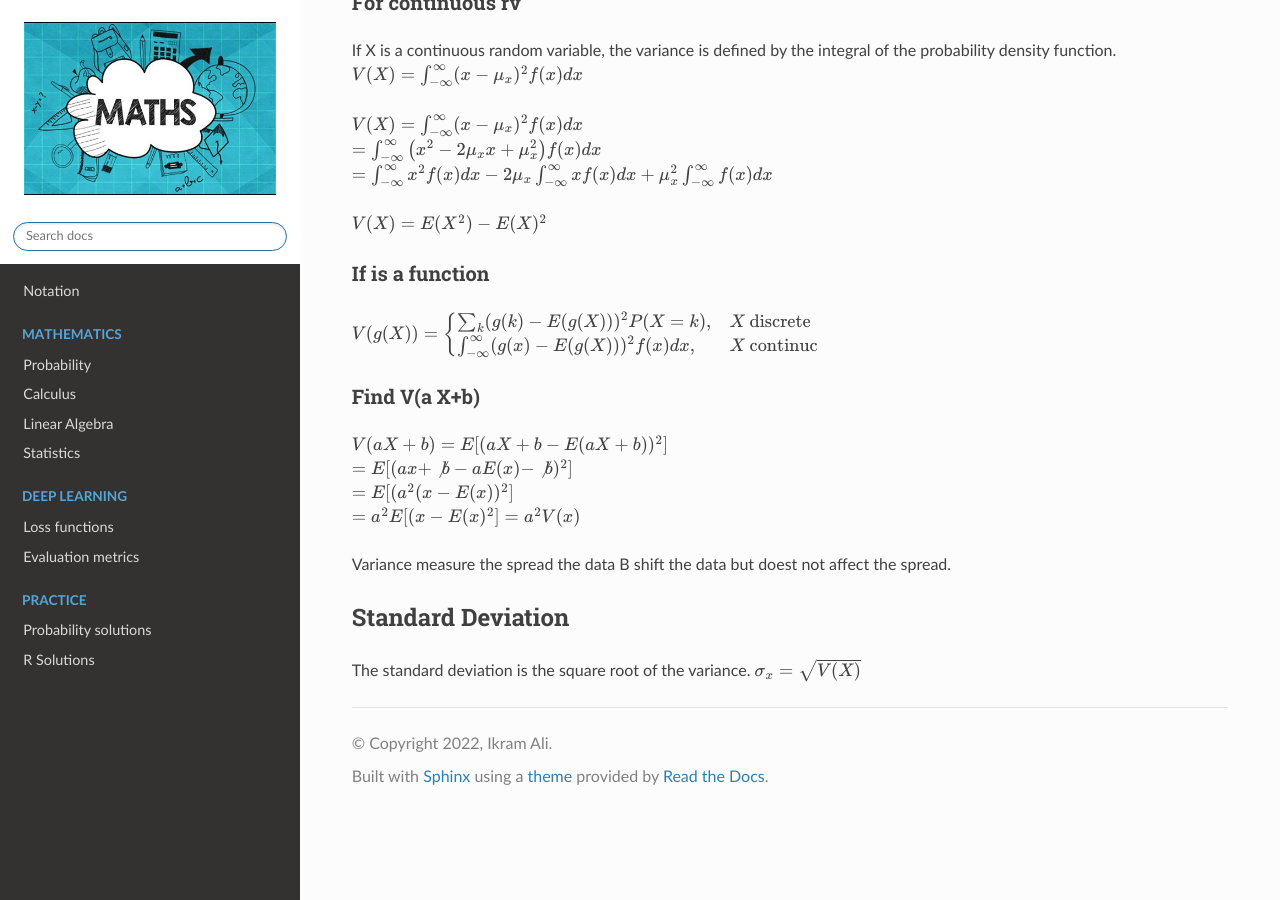
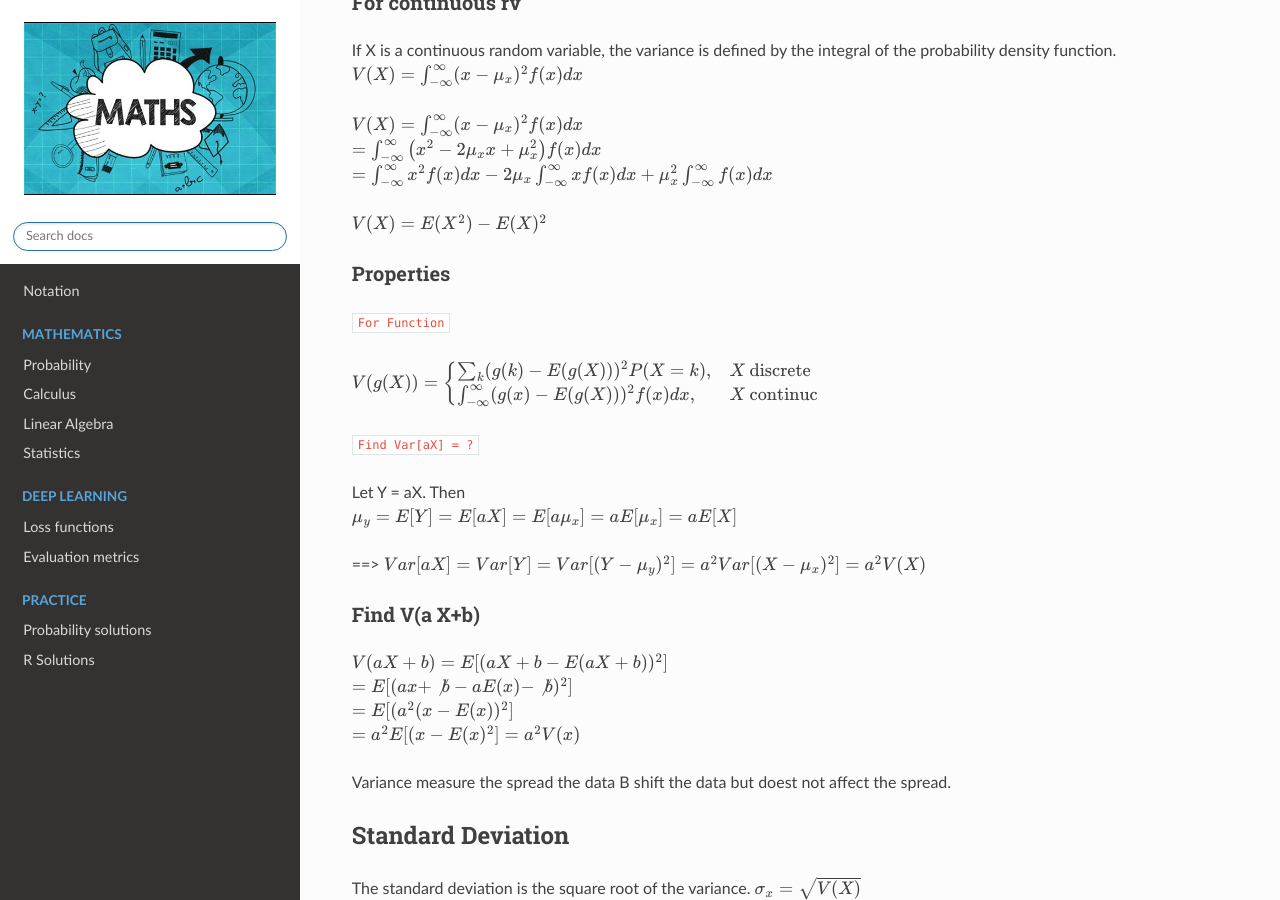
Before and after one commit to akkefa/ml-notes, a Sphinx documentation site: the page built from docs/probability/random_rv.rst, in a window 1280 px wide and 900 px high, scrolled down 3379 px. Built offline with Sphinx 7.4.7 and the Read the Docs theme 2.0.0, drawn with Linux system fonts in a browser that asks for light colours.

Commit message:
New changes.

```diff
--- a/docs/probability/random_rv.rst
+++ b/docs/probability/random_rv.rst
@@ -172,10 +172,18 @@ If X is a continuous random variable, the variance is defined by the integral of
 
 
 
-If is a function
-^^^^^^^^^^^^^^^^^
+Properties
+^^^^^^^^^^^
+``For Function``
 
 :math:`V(g(X))= \begin{cases}\sum_{k}(g(k)-E(g(X)))^{2} P(X=k), & X \text { discrete } \\ \int_{-\infty}^{\infty}(g(x)-E(g(X)))^{2} f(x) d x, & X \text { continuc }\end{cases}`
+
+``Find Var[aX] = ?``
+
+| Let Y = aX. Then
+| :math:`\mu_y = E[Y] = E[aX] = E[a\mu_x] = aE[\mu_x] = aE[X]`
+
+==> :math:`Var[aX] = Var[Y] = Var[(Y - \mu_y)^2] = a^2 Var[(X - \mu_x)^2] = a^2 V(X)`
 
 Find V(a X+b)
 ^^^^^^^^^^^^^^
```
